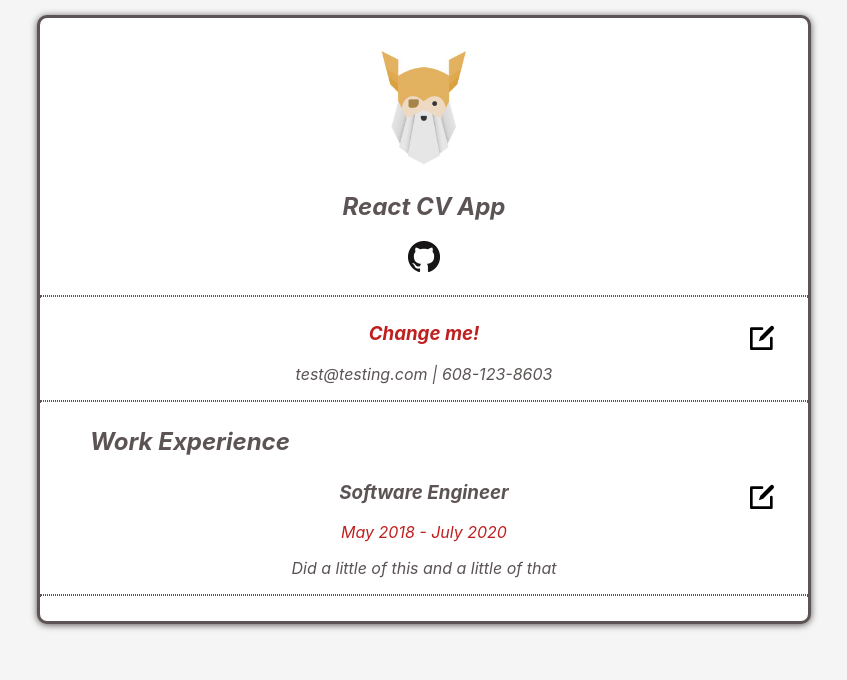
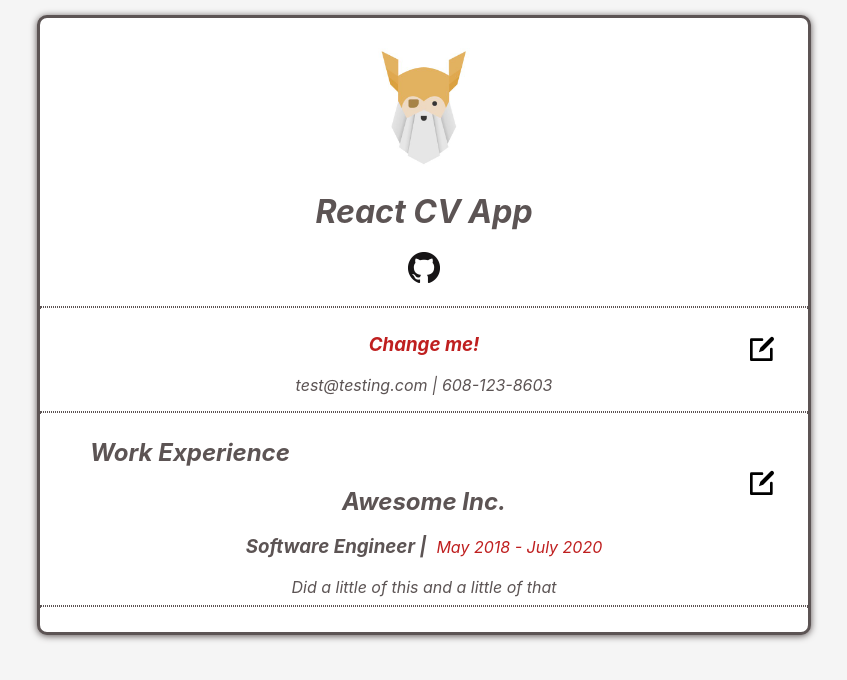
Before and after one commit to pataskad/react-cv-app, a React (Create React App) app: page / in a window 1280 px wide. Shown: the top 680 px of the page, without its empty margins (216-1063 px from the left). Built offline with nearby package versions, Linux system fonts and the light colour scheme.

Commit message:
added company input and rendering to work experience section, also changed header component to correct semantic tag

```diff
--- a/src/components/Experience.js
+++ b/src/components/Experience.js
@@ -4,7 +4,7 @@ import { format } from "date-fns";
 
 /*
 * Experience.js contains practical work experience
-* Set up experience to be one component for each position?
+* Set up experience to be one component for each position? (via loop/for statement)
 *
  */
 
@@ -15,6 +15,7 @@ class Experience extends Component {
     this.state = {
       editActive: false,
       experience: {
+        company: "Awesome Inc.",
         title: "Software Engineer",
         startDate: "May 2018",
         endDate: "July 2020",
@@ -39,6 +40,7 @@ class Experience extends Component {
     this.toggleEditView();
     this.setState({
       experience: {
+        company: document.getElementById("company").value,
         title: document.getElementById("title").value,
         startDate: document.getElementById("startDate").value,
         endDate: document.getElementById("endDate").value,
@@ -51,10 +53,19 @@ class Experience extends Component {
     const { editActive, experience } = this.state;
     if (editActive) {
       return (
-        <>
+        <section className="current-bio">
           <h2 id="experience-title">Work Experience</h2>
-          <section className="current-bio">
           <form onSubmit={this.submitHandler}>
+            <label className="form-labels" htmlFor="company">
+              Company
+            </label>
+            <input
+              className="form-inputs"
+              id="company"
+              type="company"
+              placeholder={experience.company}
+              required />
+
             <label className="form-labels" htmlFor="title">
               Position Title
             </label>
@@ -92,7 +103,7 @@ class Experience extends Component {
               type="text"
               rows="8"
               cols="50"
-                maxLength="1000"
+              maxLength="750"
               placeholder={experience.description}
               required />
 
@@ -109,14 +120,12 @@ class Experience extends Component {
           </form>
 
           <hr className="line-styling"></hr>
-          </section></>
+        </section>
       );
     } else {
       return (
-        <><>
+        <section className="job-experience">
           <h2 id="experience-title">Work Experience</h2>
-        </>
-        <section className="job-experience">
           <img
             id="edit-icon"
             onClick={this.toggleEditView}
@@ -124,16 +133,18 @@ class Experience extends Component {
             alt="edit icon"
           ></img>
 
-          <h3>{experience.title}</h3>
+          <h2>{experience.company}</h2>
+          <section className="titleAndTenure">
+            <h3>{experience.title} |</h3>
             <p className="date-styling">
               {format(new Date(experience.startDate), "LLLL yyyy ")}
                 -{format(new Date(experience.endDate), " LLLL yyyy")}
             </p>
-          <p>{experience.description}</p>
+          </section>
+          <p className="descriptionDisplay">{experience.description}</p>
 
           <hr className="line-styling"></hr>
         </section>
-        </>
       );
     }
   }
--- a/src/components/Header.js
+++ b/src/components/Header.js
@@ -13,14 +13,14 @@ class Header extends Component {
 
   render () {
     return (
-      <section className="header">
+      <header>
         <img src={logo} id="top-logo" alt="TOP logo"></img>
         <h1>React CV App</h1>
         <a href="https://github.com/pataskad/react-cv-app">
           <img src={githubLogo} id="github-logo" alt="GitHub logo"></img>
         </a>
         <hr className="line-styling"></hr>
-      </section>
+      </header>
     );
   }
 }
--- a/src/styles/index.css
+++ b/src/styles/index.css
@@ -43,7 +43,7 @@ code {
 #github-logo {
   margin-bottom: 10px;
 }
-.header > h1 {
+header > h1 {
   color: var(--black);
   margin-top: 0;
 }
@@ -60,6 +60,16 @@ code {
   color: var(--black);
   position: relative;
 }
+.job-experience > h2 {
+  margin-bottom: 0;
+}
+.job-experience > p {
+  margin-top: 0;
+}
+.titleAndTenure {
+  display: inline-flex;
+  align-items: baseline;
+}
 #experience-title {
   color: var(--black);
   text-align: left;
@@ -68,6 +78,13 @@ code {
 #description {
   resize: vertical;
   max-height: 300px;
+}
+.descriptionDisplay {
+  margin: auto;
+  inline-size: 50%;
+  max-height: 150px;
+  overflow-y: auto;
+  overflow-wrap: break-word;
 }
 #edit-icon {
   height: 2em;
@@ -82,6 +99,7 @@ code {
 }
 .date-styling {
   color: var(--red);
+  margin-left: 10px;
 }
 .form-labels {
   display: block;
```
Lines whose indentation alone changed are shown as unchanged.
